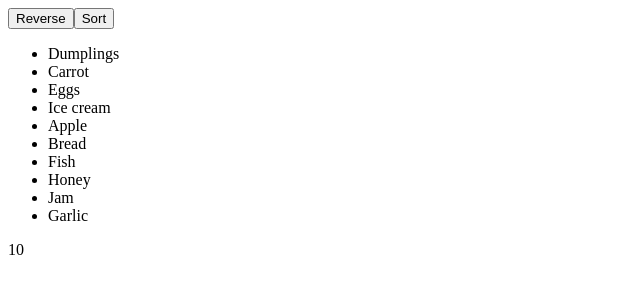
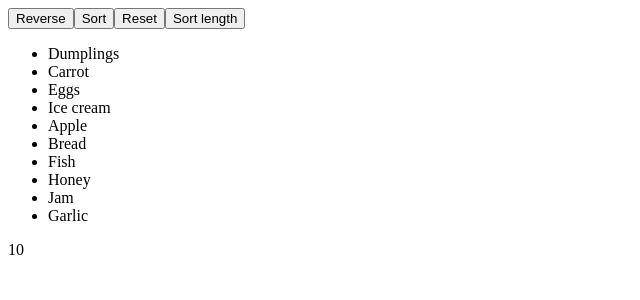
Before and after one commit to mate-academy/react_list-of-goods, a React (Create React App) app: page / in a window 1280 px wide. Both pictures are taken after a click on the button "Start". Shown: the top 300 px of the page, without its empty margins (0-640 px from the left). Built offline with nearby package versions, Linux system fonts and the light colour scheme; the HTML template or start-up script is replaced by a standard one.

Commit message:
reset + sort by length

```diff
--- a/src/components/GoodsList.js
+++ b/src/components/GoodsList.js
@@ -4,6 +4,7 @@ import { GoodItem } from './GoodItem';
 
 export class GoodsList extends React.Component {
   state = {
+    resetGoods: [...this.props.initialGoods],
     currentGoods: this.props.initialGoods,
   };
 
@@ -20,6 +21,19 @@ export class GoodsList extends React.Component {
         .sort((a, b) => (
           a.localeCompare(b)
         )),
+    }))
+  );
+
+  handleResetButton = () => (
+    this.setState(prevState => ({
+      currentGoods: [...prevState.resetGoods],
+    }))
+  );
+
+  handleSortLButton = () => (
+    this.setState(prevState => ({
+      currentGoods: [...prevState.currentGoods]
+        .sort((a, b) => (a.length - b.length)),
     }))
   );
 
@@ -40,6 +54,18 @@ export class GoodsList extends React.Component {
         >
           Sort
         </button>
+        <button
+          type="button"
+          onClick={this.handleResetButton}
+        >
+          Reset
+        </button>
+        <button
+          type="button"
+          onClick={this.handleSortLButton}
+        >
+          Sort length
+        </button>
         <ul>
           {this.state.currentGoods.map(good => (
             <GoodItem
```
